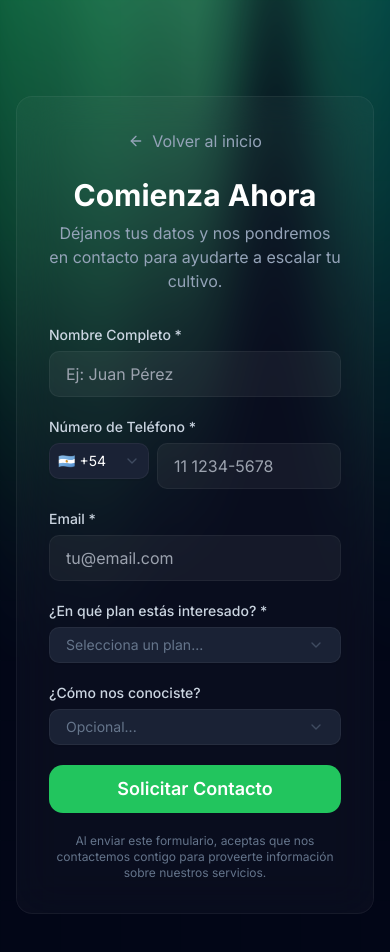
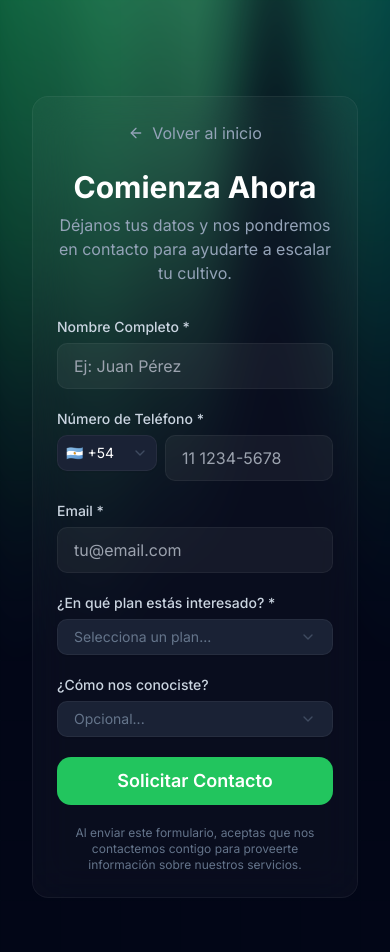
Before and after one commit to MazaSebastian/paginatrazapp, a React (Vite) app: page /register in a window 390 px wide. Shown: the top 952 px of the page. Built offline with nearby package versions, Linux system fonts and the light colour scheme.

Commit message:
add responsive horizontal margin to register form on mobile

```diff
--- a/src/pages/Register.tsx
+++ b/src/pages/Register.tsx
@@ -144,7 +144,7 @@ export function Register() {
                             animate={isPageReady ? { opacity: 1, y: 0 } : { opacity: 0, y: 20 }}
                             exit={{ opacity: 0, scale: 0.95, filter: 'blur(10px)' }}
                             transition={{ duration: 0.6, delay: 0.2 }}
-                            className="w-full max-w-xl glass p-8 rounded-2xl border border-white/5 relative z-10 my-auto"
+                            className="w-[calc(100%-2rem)] md:w-full max-w-xl glass p-6 md:p-8 rounded-2xl border border-white/5 relative z-10 my-auto mx-4 md:mx-auto"
                         >
                             <div className="mb-8 text-center">
                                 <Link to="/" className="inline-flex items-center gap-2 text-slate-400 hover:text-white mb-6 transition-colors">
```
